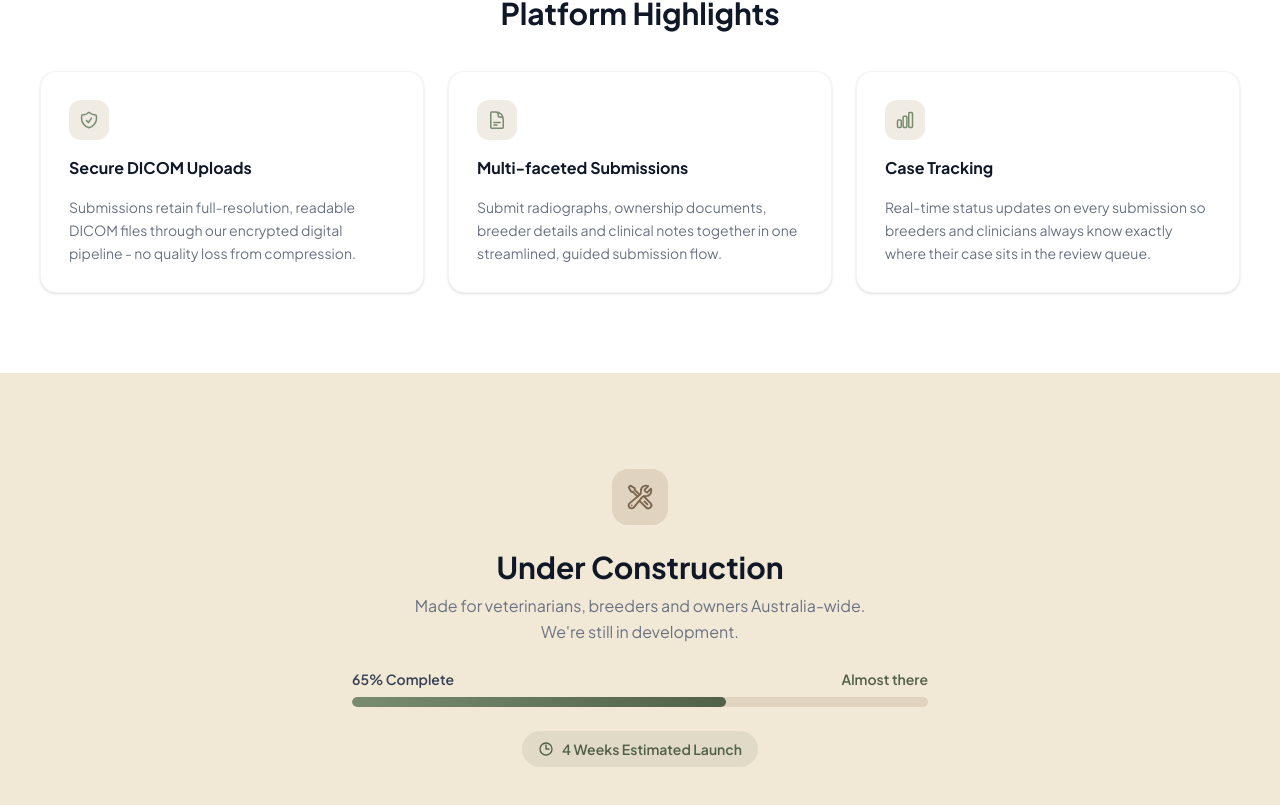
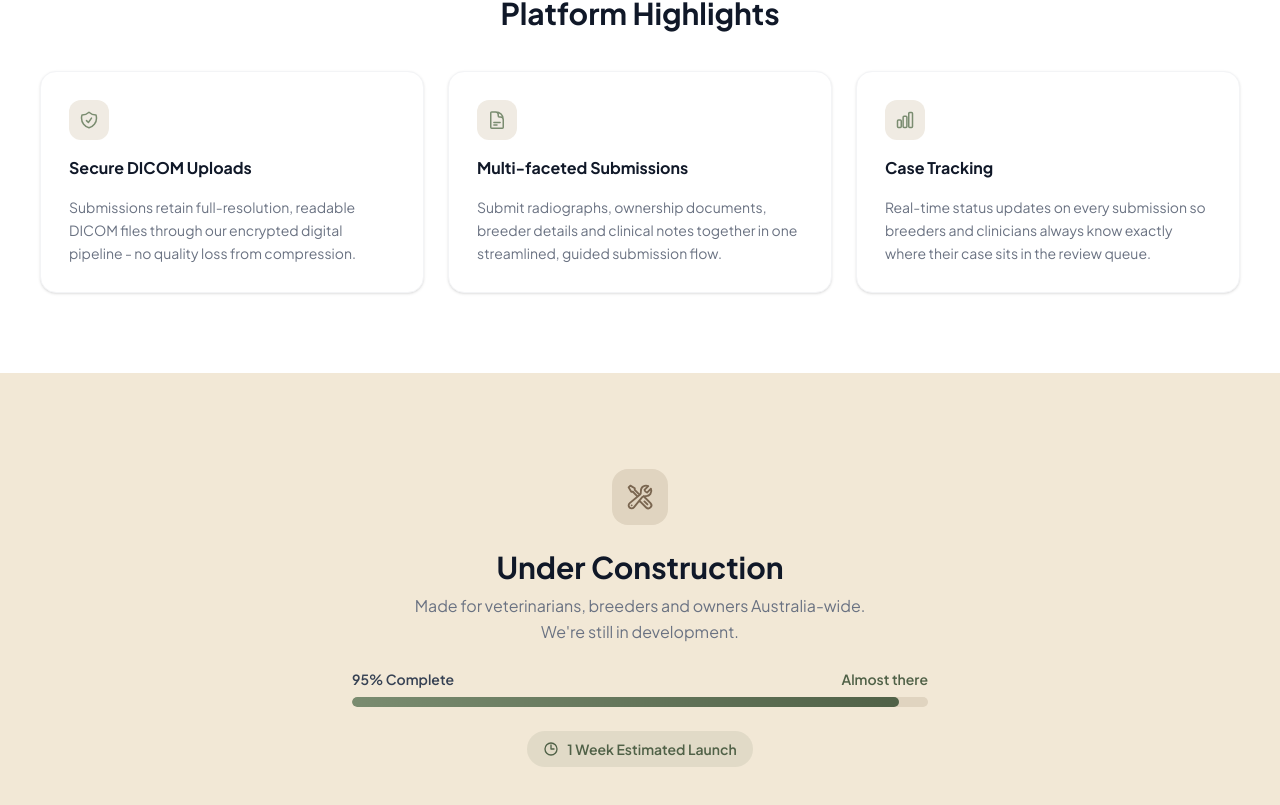
Before and after one commit to CodedBeats/Hayes_Hip_and_Elbow_Scoring, a Next.js app: page /pre-launch in a window 1280 px wide. Shown: the part 1301-2106 px from the top of the page. Built offline with nearby package versions, Linux system fonts and the light colour scheme; no server answers.

Commit message:
fix(pre-launch): simple update for a further stage of development on pre-launch

```diff
--- a/app/pre-launch/page.tsx
+++ b/app/pre-launch/page.tsx
@@ -204,13 +204,13 @@ const PreLaunchPage = () => {
                     {/* Progress bar */}
                     <div className="w-full flex flex-col gap-2">
                         <div className="flex justify-between items-center text-sm font-semibold text-gray-700">
-                            <span>65% Complete</span>
+                            <span>95% Complete</span>
                             <span className="text-brand-green">Almost there</span>
                         </div>
                         <div className="w-full h-2.5 rounded-full bg-[#E0D4C0] overflow-hidden">
                             <div
                                 className="h-full rounded-full bg-gradient-to-r from-brand-green-mid to-brand-green"
-                                style={{ width: '65%' }}
+                                style={{ width: '95%' }}
                             />
                         </div>
                     </div>
@@ -219,7 +219,7 @@ const PreLaunchPage = () => {
                         <svg xmlns="http://www.w3.org/2000/svg" className="w-4 h-4" fill="none" viewBox="0 0 24 24" stroke="currentColor" strokeWidth={2}>
                             <path strokeLinecap="round" strokeLinejoin="round" d="M12 6v6h4.5m4.5 0a9 9 0 11-18 0 9 9 0 0118 0z" />
                         </svg>
-                        4 Weeks Estimated Launch
+                        1 Week Estimated Launch
                     </span>
                 </div>
             </section>
```
